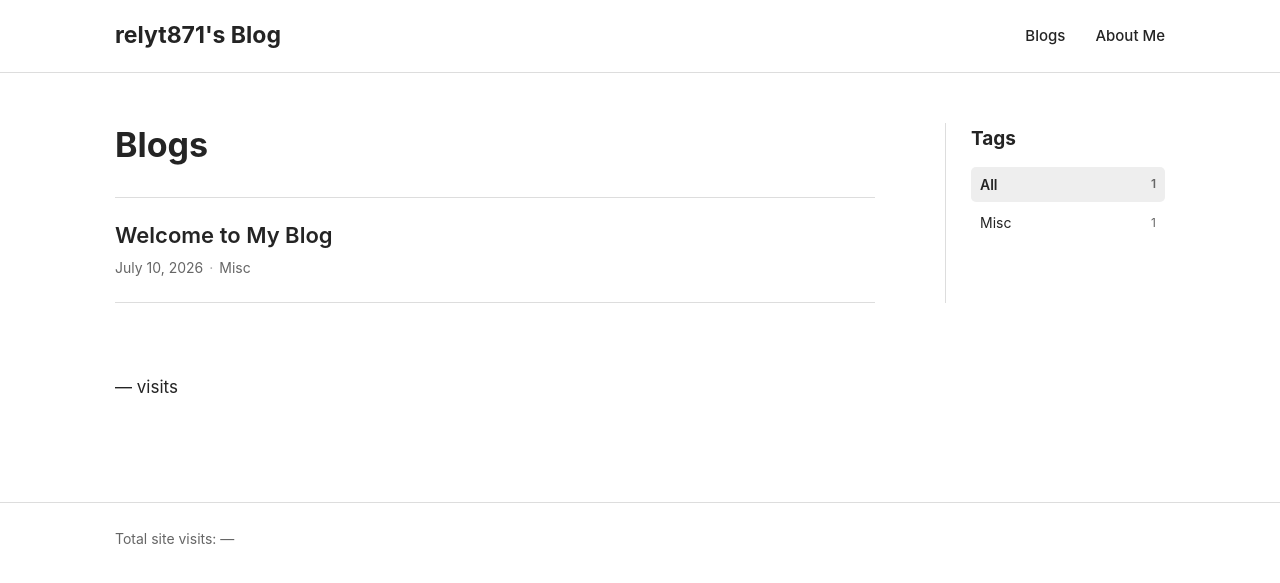
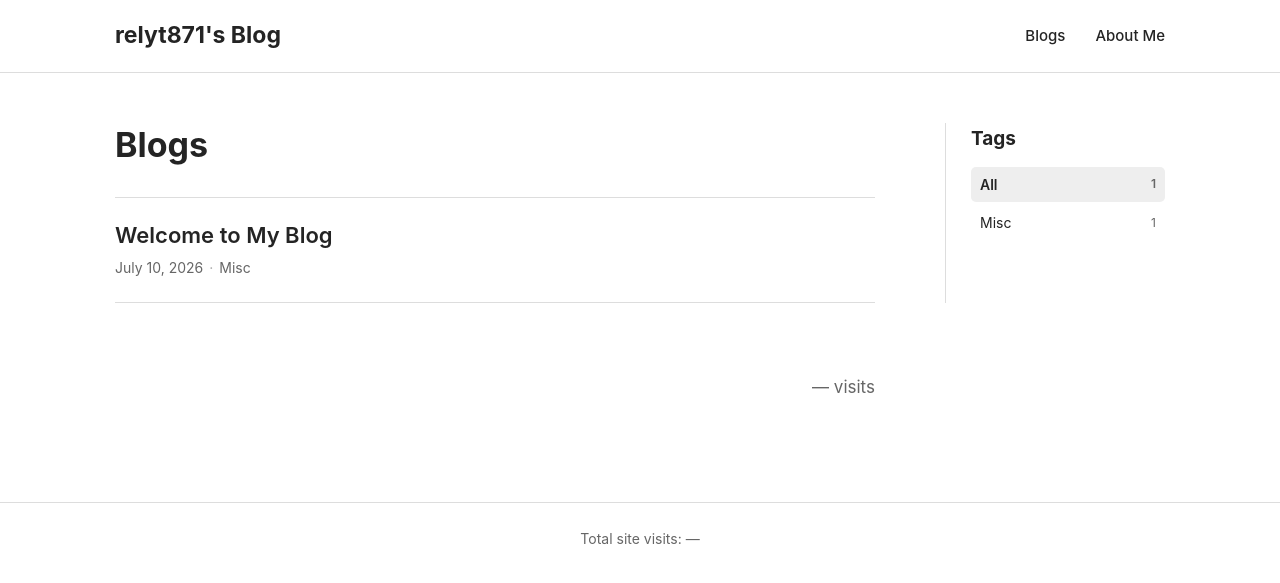
Before and after one commit to relyt871/relyt871.github.io, a Jekyll site: the page built from index.md, in a window 1280 px wide. Shown: the top 583 px of the page. Built offline with Jekyll 4.4.1, drawn with Linux system fonts in a browser that asks for light colours.

Commit message:
Update style.css

```diff
--- a/assets/css/style.css
+++ b/assets/css/style.css
@@ -245,6 +245,17 @@ hr {
   font-size: 14px;
 }
 
+.post-list-visits {
+  margin-left: auto;
+
+  padding-left: 20px;
+
+  color:
+    var(--secondary-text-color);
+
+  white-space: nowrap;
+}
+
 
 .metadata-separator,
 .tag-separator {
@@ -451,6 +462,11 @@ hr {
 
 
 .footer-inner {
+  display: flex;
+
+  align-items: center;
+  justify-content: center;
+
   width: min(
     calc(100% - 48px),
     var(--content-width)
@@ -459,6 +475,8 @@ hr {
   margin: 0 auto;
 
   padding: 24px 0;
+
+  text-align: center;
 }
 
 
@@ -521,5 +539,13 @@ hr {
     border-left: 0;
   }
 
+  .post-list-visits {
+    width: 100%;
+
+    margin-left: 0;
+    padding-left: 0;
+
+    font-size: 13px;
+  }
 
 }
```
